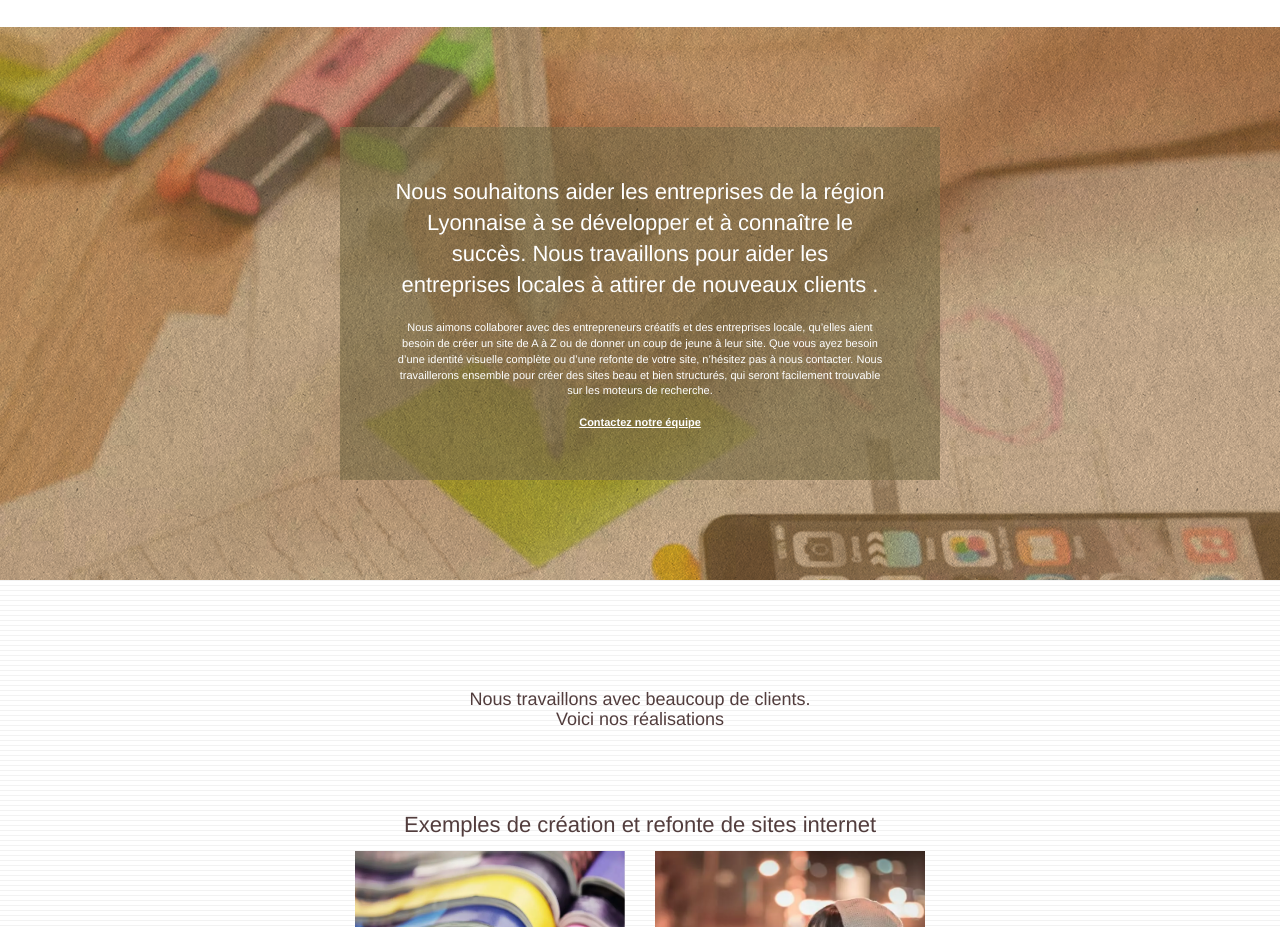
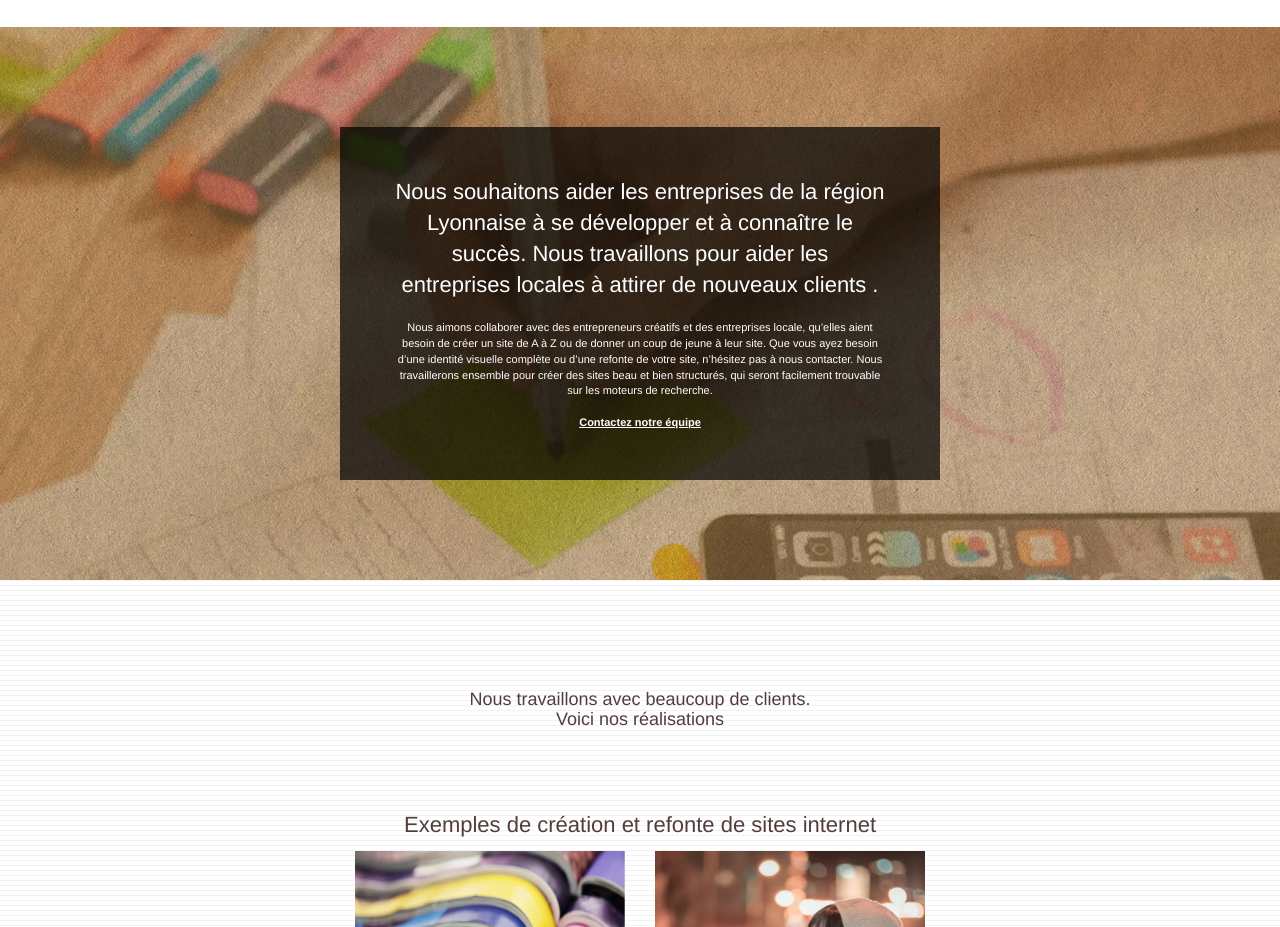
Before and after one commit to Neveta0905/SEOProject, a plain HTML site: page index.html in a window 1280 px wide. Shown: the part 1160-2087 px from the top of the page. Drawn offline with Linux system fonts and the light colour scheme.

Commit message:
last background color

```diff
--- a/style.css
+++ b/style.css
@@ -758,7 +758,7 @@ h4 {
 }
 
 .black-background {
-    background-color: rgba(165, 147, 99, 0.7);
+    background-color: rgba(0, 0, 0, 0.7);
     padding: 40px 40px 40px 40px;
 }
 
```
